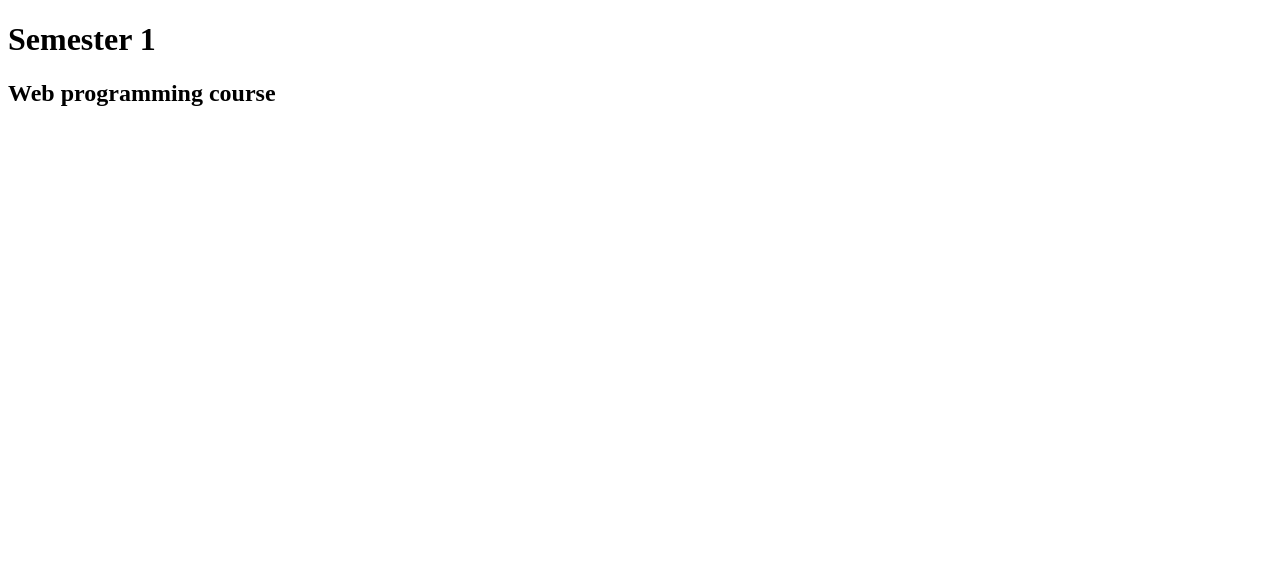
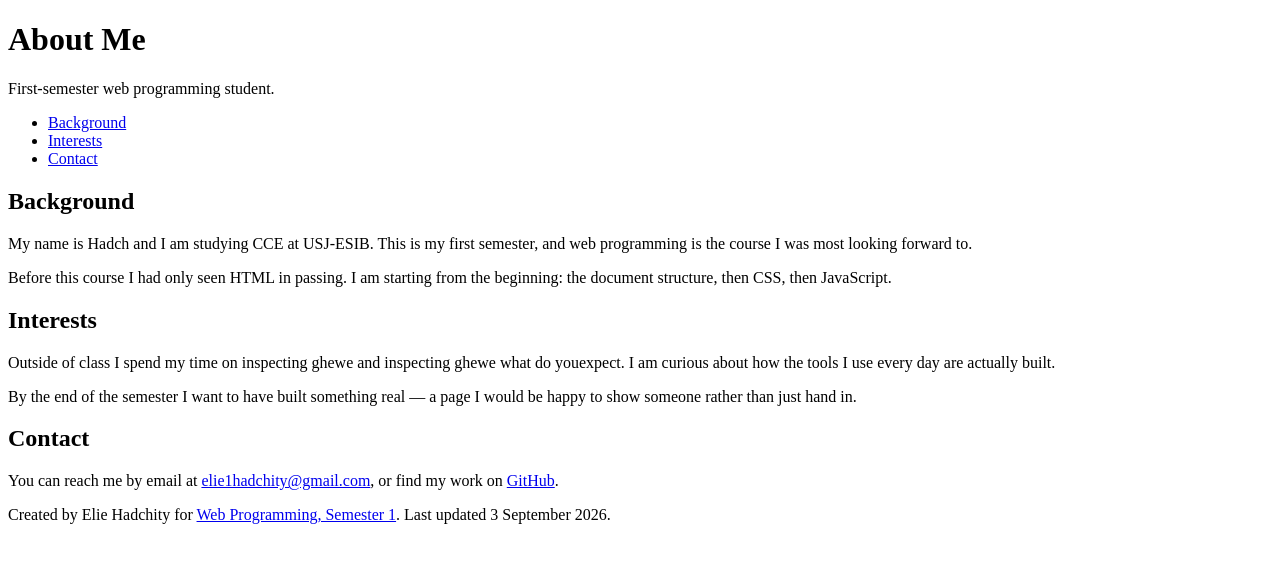
Before and after one commit to Hadchh/about-me, a plain HTML site: page Web_programming.html in a window 1280 px wide. Drawn offline with Linux system fonts and the light colour scheme.

Commit message:
Add semantic About Me page structure

```diff
--- a/Web_programming.html
+++ b/Web_programming.html
@@ -1,10 +1,74 @@
 <!DOCTYPE html>
-<html>
-    <title>
-        web programming example
-    </title>
-    <body>
-        <h1>Semester 1</h1>
-        <h2>Web programming course</h2>
-    </body>
+<html lang="en">
+<head>
+    <meta charset="utf-8">
+    <title>About Me — RAJ</title>
+</head>
+<body>
+
+    <header>
+        <h1>About Me</h1>
+        <p>First-semester web programming student.</p>
+    </header>
+
+    <nav>
+        <ul>
+            <li><a href="#background">Background</a></li>
+            <li><a href="#interests">Interests</a></li>
+            <li><a href="#contact">Contact</a></li>
+        </ul>
+    </nav>
+
+    <main>
+
+        <section id="background">
+            <h2>Background</h2>
+            <p>
+                My name is Hadch and I am studying CCE
+                at USJ-ESIB. This is my first semester, and web
+                programming is the course I was most looking forward to.
+            </p>
+            <p>
+                Before this course I had only seen HTML in passing. I am
+                starting from the beginning: the document structure, then
+                CSS, then JavaScript.
+            </p>
+        </section>
+
+        <section id="interests">
+            <h2>Interests</h2>
+            <p>
+                Outside of class I spend my time on inspecting ghewe and
+                inspecting ghewe what do youexpect. I am curious about how the tools I use
+                every day are actually built.
+            </p>
+            <p>
+                By the end of the semester I want to have built something
+                real — a page I would be happy to show someone rather than
+                just hand in.
+            </p>
+        </section>
+
+        <section id="contact">
+            <h2>Contact</h2>
+            <p>
+                You can reach me by email at
+                <a href="mailto:elie1hadchity@gmail.com">elie1hadchity@gmail.com</a>,
+                or find my work on
+                <a href="https://github.com/Hadchh/shadow-agent-output">GitHub</a>.
+            </p>
+        </section>
+
+    </main>
+
+    <footer>
+        <p>
+            Created by Elie Hadchity for
+            <a href="#background">Web Programming, Semester 1</a>.
+            Last updated
+            <time datetime="2026-09-03">3 September 2026</time>.
+        </p>
+    </footer>
+
+</body>
 </html>
```
